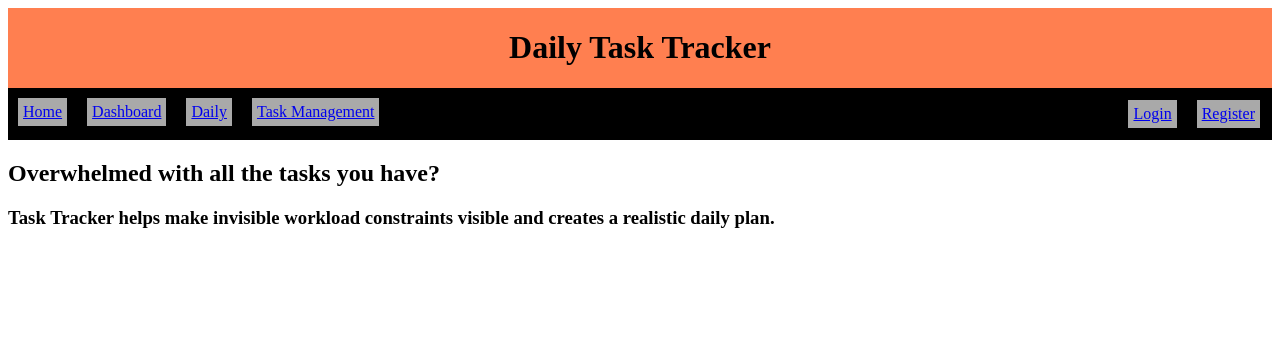
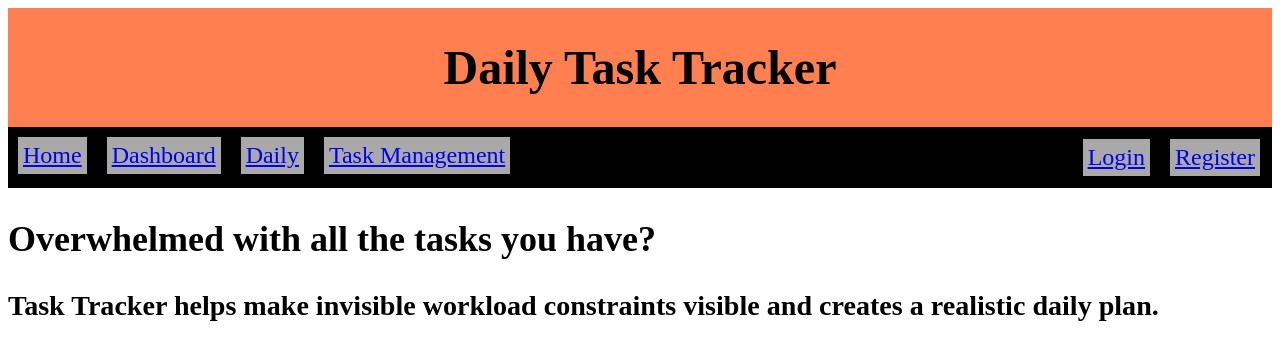
Before and after one commit to ms-141/Task-Tracker, a Flask app: page / in a window 1280 px wide. Shown: the top 360 px of the page. Run offline with Flask 3, Linux system fonts and the light colour scheme.

Commit message:
Increase body font size and adjust layout styles

```diff
--- a/static/style.css
+++ b/static/style.css
@@ -1,6 +1,7 @@
 body {
     display: flex;
     flex-direction: column;
+    font-size: 1.5rem;
 }
 
 #title {
@@ -34,3 +35,12 @@ nav>div {
     border: 2px;
     border-style: solid;
 }
+
+#main {
+    display: flex;
+    flex-direction: row;
+}
+
+#taskSectionSection {
+    border-style: dashed;
+}
```
